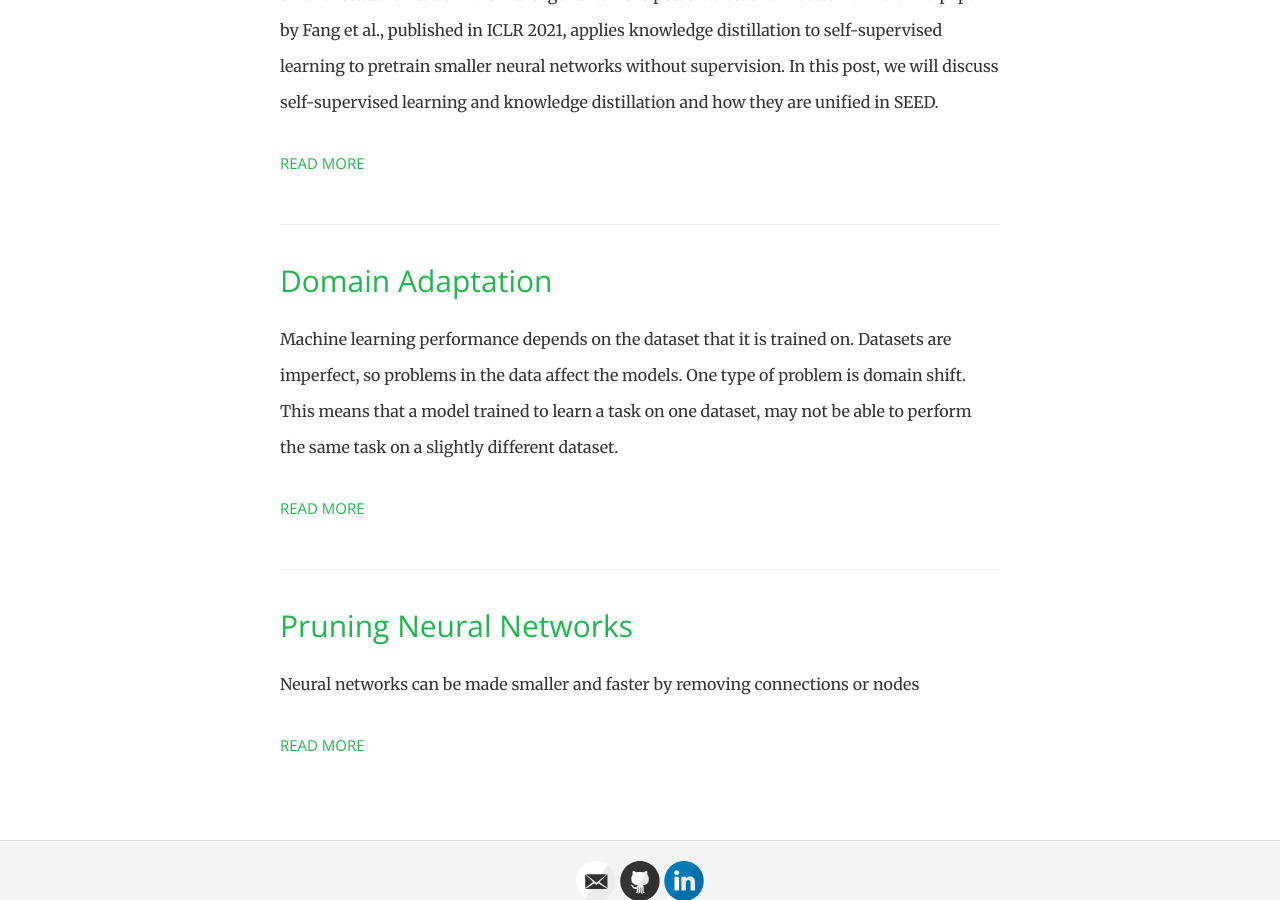
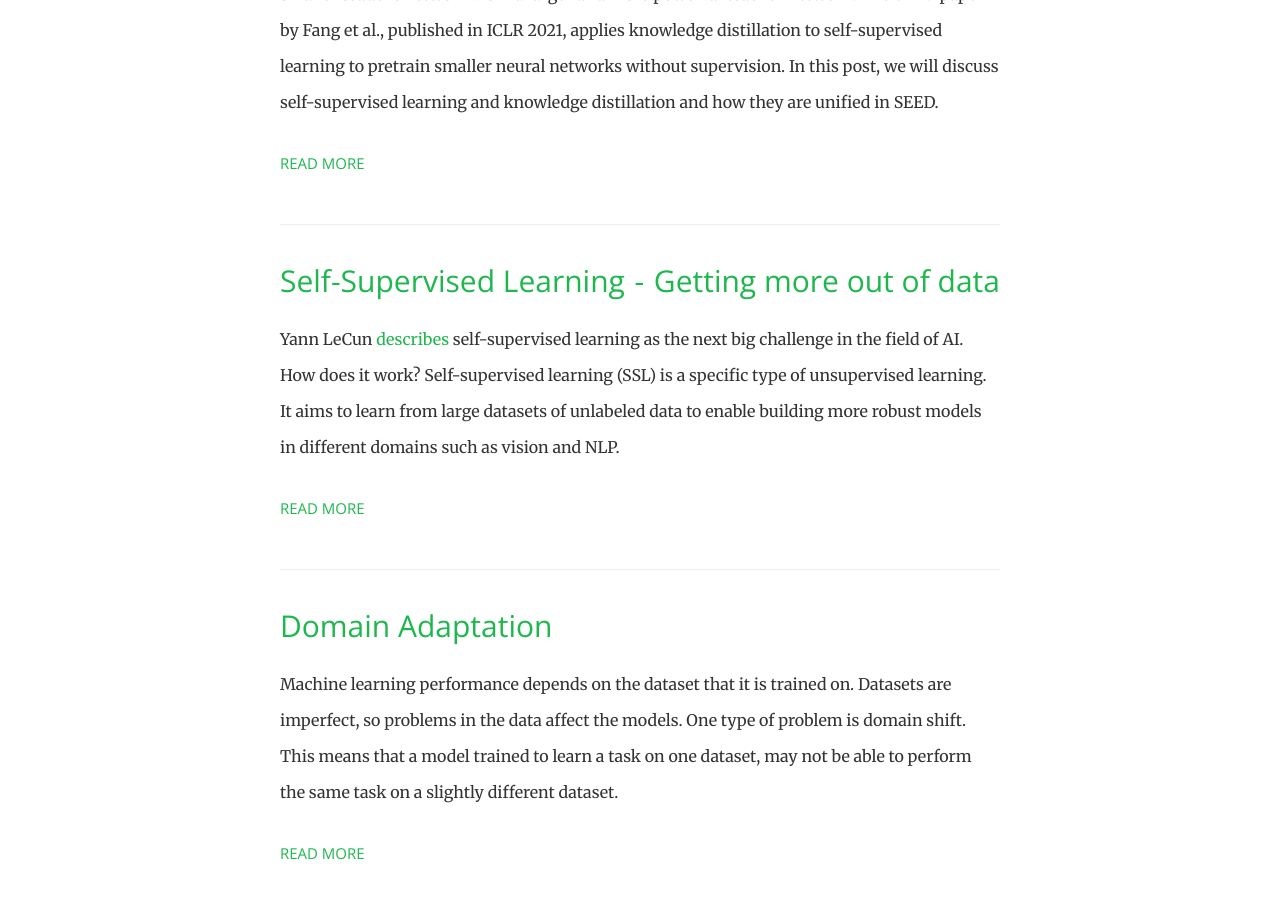
Before and after one commit to RohitBandaru/blog, a Jekyll site: the page built from index.html, in a window 1280 px wide and 900 px high, scrolled down 440 px. Built offline with Jekyll 4.4.1, drawn with Linux system fonts in a browser that asks for light colours; some of the changed lines change nothing that is shown.

Commit message:
fixed images

```diff
--- a/_posts/2021-08-14-Self-Supervised-Learning.md
+++ b/_posts/2021-08-14-Self-Supervised-Learning.md
@@ -1,11 +1,9 @@
 ---
 layout: post
 title: Self-Supervised Learning  -  Getting more out of data
-published: false
 ---
-## DRAFT: publishing early draft, this is still a work in progress
 
-Yann LeCun describes self-supervised learning as the next big challenge in the field of AI. How does it work?
+Yann LeCun [describes](https://ai.facebook.com/blog/self-supervised-learning-the-dark-matter-of-intelligence/) self-supervised learning as the next big challenge in the field of AI. How does it work?
 Self-supervised learning (SSL) is a specific type of unsupervised learning. It aims to learn from large datasets of unlabeled data to enable building more robust models in different domains such as vision and NLP.
 
 For many computer vision problems, it is a common practice to pretrain the model on a supervised learning task. For example, there are [many](https://keras.io/api/applications/) neural networks that are pretrained to do image classification on ImageNet. However, self-supervised learning has recently been shown to outperform supervised pretraining learning on certain tasks. SSL is an active area of research with heavy involvement from top AI labs in Google, Facebook, Deepmind, and academia. Rather than focusing on the details of SSL architectures, we will explore the intuitions on why it works and what is needed.
@@ -19,7 +17,7 @@
 
 # Motivations
 ## Data
-Self-supervised learning does not need labels. The amount of unlabeled generally far exceeds the amount of labeled data. SSL can leverage large amounts of unlabeled data to build powerful models. Although most research does not use datasets larger than ImageNet, there are real world applications of using larger unlabeled datasets. For example, Facebook/Meta can train the [SEER](https://ai.facebook.com/blog/seer-the-start-of-a-more-powerful-flexible-and-accessible-era-for-computer-vision/) model on billions of Instagram images.
+Self-supervised learning does not need labels. The amount of unlabeled data generally far exceeds the amount of labeled data. SSL can leverage large amounts of unlabeled data to build powerful models. Although most research does not use datasets larger than ImageNet, there are real world applications of using larger unlabeled datasets. For example, Facebook/Meta can train the [SEER](https://ai.facebook.com/blog/seer-the-start-of-a-more-powerful-flexible-and-accessible-era-for-computer-vision/) model on billions of Instagram images.
 
 ## Generalizability
 If you train a model on image classification, it may not perform as well on non-classification tasks. This is because only part of the image's information is needed to classify it. A self-supervised learning algorithm may be able to use more of the information in the data.
@@ -32,7 +30,7 @@
 In research, there are comparisons between training on ImageNet images and labels with supervised learning and ImageNet with only images for self-supervised learning. Although the motivation for SSL is often framed as being able to use more data, in this case, the size of the dataset is the same. The ability to use larger unlabeled datasets is just a side benefit of SSL.
 
 # Vision vs NLP
-Self-supervised learning has been long applied in NLP, but as Yann LeCun and Ishan Misra point out in [5], it is much harder to apply to vision. In NLP, language models are often trained with self supervision. Given a some text, you can mask a word and try to predict it given the rest of the text. There is a limited vocabulary, so you can assign a probability to each word. This is the basis of many popular NLP methods.
+Self-supervised learning has been long applied in NLP, but as Yann LeCun and Ishan Misra point [out](https://ai.facebook.com/blog/self-supervised-learning-the-dark-matter-of-intelligence/), it is much harder to apply to vision. In NLP, language models are often trained with self supervision. Given a some text, you can mask a word and try to predict it given the rest of the text. There is a limited vocabulary, so you can assign a probability to each word. This is the basis of many popular NLP methods.
 
 {% include image.html url="../../../images/self_supervised_learning/nlp.png" description="Predicting masked words in NLP"%}
 
@@ -41,7 +39,7 @@
 The analogue for vision is to mask a patch of an image and try to fill it in. However, because there is an intractable number of possible ways to fill in an image, you can't compute a probability for each one. There can also be a large number of possible solutions. For example, in the image above, there is many facial expressions the dog could have. The NLP approach is straight forward but cannot be directly applied to vision.
 
 # Pretext Task
-The earlier approaches to self-supervised learning focused on training the network on a pretext task. This task would not require labels in the label. The labels will be made up through the task. In RotNet [1], each image is rotated by 0, 90, 180, or 270 degrees, and a network is trained to predict the rotation. In Jigsaw [2], the image is split up into patches and scrambled like a jigsaw puzzle. A network is then trained to solve the puzzle by predicting the permutation.
+The earlier approaches to self-supervised learning focused on training the network on a pretext task. This task would not require labels in the label. The labels will be made up through the task. In [RotNet](https://arxiv.org/abs/2012.01985), each image is rotated by 0, 90, 180, or 270 degrees, and a network is trained to predict the rotation. In [Jigsaw](https://arxiv.org/abs/1603.09246), the image is split up into patches and scrambled like a jigsaw puzzle. A network is then trained to solve the puzzle by predicting the permutation.
 
 {% include image.html url="../../../images/self_supervised_learning/rotnet.png" description="RotNet, SSL by predicting rotations" source="https://arxiv.org/abs/1803.07728"%}
 
@@ -87,11 +85,11 @@
 
 The $$s$$ function is modeled by $$f_k$$ a log bilinear model. $$W_k$$ is linear transforms the context vector, which can then be compared with the encoding $$z$$.
 
-To apply this to vision, the image is split up into 7x7 patches (with 50% overlap) which will be considered the observations. Each patch is encoded by a CNN (ResNet without pretraining). If the encoding returns at 1024 dimensional vector, the encoded image will have a size of 7x7x1024. An autoregressive model (PixelCNN or PixelRNN[6]) is applied to the encodings of the patches. For 1D data like audio, an RNN/LSTM scan be used. The self-supervised task in this case is predicting which patch generated each context vector. Refer to the PixelRNN paper for more information on autoregressive models and PixelCNN [6]. The final representation is computed by mean pooling the encodings into a single 1024 dimensional vector. This can then be used for downstream tasks, like image classification.
+To apply this to vision, the image is split up into 7x7 patches (with 50% overlap) which will be considered the observations. Each patch is encoded by a CNN (ResNet without pretraining). If the encoding returns at 1024 dimensional vector, the encoded image will have a size of 7x7x1024. An autoregressive model ([PixelCNN](https://arxiv.org/abs/1606.05328) or [PixelRNN](https://arxiv.org/abs/1601.06759)) is applied to the encodings of the patches. For 1D data like audio, an RNN/LSTM scan be used. The self-supervised task in this case is predicting which patch generated each context vector. Refer to the PixelRNN paper for more information on autoregressive models and PixelCNN. The final representation is computed by mean pooling the encodings into a single 1024 dimensional vector. This can then be used for downstream tasks, like image classification.
 
 Why do we need the autoregressive model? We could optimize the InfoNCE loss using the 7x7 encodings. The self supervised task here is predicting the next context vector given a sequence of context vectors. This is similar to predicting the next patch of an image given all the previous patches. But rather predict the patch, which as we discussed is too difficult, we just predict a lower dimensional vector. Without this autoregressive constraint, we are just optimizing for generating unique embeddings for each patch and ignoring the relation between the patches. The InfoNCE loss is just ensuring that the predictions are correct.
 
-Why not just mask out the current context / observation? The architecture for this may be a masked fully connected layer that learns the context vector for each observation, while excluding the connection to the observation itself. Or there could be two PixelCNNs, one from the left and one from the right. We can then concatenate these two context vectors and possibly add additional neural network layers on top of it. Both methods would be more computationally expensive and complex, but likely still feasible. This would be bidirectional model for images similar to BERT [].  This idea may be explored in other research papers or, it may be an open idea to try.
+Why not just mask out the current context / observation? The architecture for this may be a masked fully connected layer that learns the context vector for each observation, while excluding the connection to the observation itself. Or there could be two PixelCNNs, one from the left and one from the right. We can then concatenate these two context vectors and possibly add additional neural network layers on top of it. Both methods would be more computationally expensive and complex, but likely still feasible. This would be bidirectional model for images similar to [BERT](https://arxiv.org/abs/1810.04805).  This idea may be explored in other research papers or, it may be an open idea to try.
 
 ## [SimCLR](https://arxiv.org/abs/2002.05709)
 SimCLR is a method from Google Brain which takes a different approach for self-supervised learning of image representations. The basis of SimCLR is image augmentations. Image augmentation has long been used in supervised learning. The augmentations are transformations applied to the image and cropping, color change, and rotation. The idea is that these transformations do not change the content of the image and the network will learn to ignore and be invariant to these transformations. In supervised learning, data augmentation is used to just increase the size of the dataset for a supervised task like classification. Many SSL methods including SimCLR make invariance to the augmentation the actual learning objective. The augmented images are fed into an encoder to get the representation. These representations are then learned to be close of augmentations of the same image.
@@ -124,11 +122,15 @@
 One issue with SimCLR is its reliance on huge batch sizes. The best results come from a batch size of 4096. It needs many negative samples to be effective. This makes the network inefficient to train. Other approaches attempt to address this problem.
 
 ## [BYOL](https://arxiv.org/abs/2006.07733)
-BYOL is a paper from Deepmind that aims to remove the need for negative samples. There are two networks: a target encoder and a source encoder. The target network's weights are an moving average of the source encoder. Similar to SimCLR, augmented versions of an image are passed through the encoders. Unlike, SimCLR the loss does not use negative examples so there is no need for large batch sizes.
+BYOL is a paper from Deepmind that aims to remove the need for negative samples. There are two networks: a target network and an online network. The target network's weights are an exponential moving average of the online encoder. Similar to SimCLR, augmented versions of an image are passed through the encoders. Unlike SimCLR, the loss does not use negative examples so there is no need for large batch sizes. There is a projection head on top of the online encoder. The online encoder is used for downstream tasks.
 
 {% include image.html url="../../../images/self_supervised_learning/byol.png" description="BYOL architecture" source="https://arxiv.org/abs/2006.07733"%}
 
-There is a projection head on top of the source encoder.
+Bootstrapping is a poorly defined word used in machine learning. It can mean simultaneously optimizing two objectives that depend on each. In BYOL, that refers to the two encoders.
+
+BYOL is able to learn useful representations without collapse because only the parameters of the online encoder are optimized. The online encoder can't learn to output a constant because it is following the representations of the target encoder. The bootstrapping ensures that the trivial solution is avoided.
+
+BYOL is a non-contrastive method of SSL. However one criticism of BYOL is that batch normalization causes implicit contrastive learning by leaking information between batch elements. However, in a [follow up paper](https://arxiv.org/pdf/2010.10241.pdf), the authors show that replacing batch normalization with group normalization and weight standardization leads to comparable performance.
 
 # Clustering
 
@@ -144,34 +146,7 @@
 ## [SwAV](https://arxiv.org/abs/2006.09882)
 {% include image.html width=500 url="../../../images/self_supervised_learning/swav.png" description="SwAV" source="https://arxiv.org/abs/2006.07733"%}
 
-SwAV extends on DeepCluster to be online, while also taking inspiration from contrative SSL methods.
+SwAV extends on DeepCluster to be online, while also taking inspiration from contrastive SSL methods. Two augmentations of an image are passed to an encoder. These representations are then assigned prototypes. There are K prototypes, which are vectors of the same representation as the encoding.
 
 # Conclusion
 There are many approaches to self supervised learning, however there are common elements. There are contrastive losses, data augmentation, bootstrapping, projection heads, and sometimes negative samples.
-
-
-
-
-
-# Sources
-[1] Johnson, J. Emmanuel, et al. "RotNet: Fast and Scalable Estimation of Stellar Rotation Periods Using Convolutional Neural Networks." arXiv preprint arXiv:2012.01985 (2020).
-
-[2] Noroozi, Mehdi, and Paolo Favaro. "Unsupervised learning of visual representations by solving jigsaw puzzles." European conference on computer vision. Springer, Cham, 2016.
-
-[3] Henaff, Olivier. "Data-efficient image recognition with contrastive predictive coding." International Conference on Machine Learning. PMLR, 2020.
-
-[4] Van Oord, Aaron, Nal Kalchbrenner, and Koray Kavukcuoglu. "Pixel recurrent neural networks." International Conference on Machine Learning. PMLR, 2016.
-
-[5] Chen, Ting, et al. "A simple framework for contrastive learning of visual representations." International conference on machine learning. PMLR, 2020.
-
-[6] Caron, Mathilde, et al. "Unsupervised learning of visual features by contrasting cluster assignments." arXiv preprint arXiv:2006.09882 (2020).
-
-[] Caron, Mathilde, et al. "Deep clustering for unsupervised learning of visual features." Proceedings of the European Conference on Computer Vision (ECCV). 2018.
-
-[7] Grill, Jean-Bastien, et al. "Bootstrap your own latent: A new approach to self-supervised learning." arXiv preprint arXiv:2006.07733 (2020).
-
-[8] https://lilianweng.github.io/lil-log/2019/11/10/self-supervised-learning.html
-
-[9] https://ai.facebook.com/blog/self-supervised-learning-the-dark-matter-of-intelligence/
-
-https://slideslive.com/38938406/the-infonce-loss-in-selfsupervised-learning
```
Also changed, not shown: images/scaling_ml/data_parallelism.png (added), images/self_supervised_learning/deepcluster.png (added), images/self_supervised_learning/swav.png (added), 2 other files.
